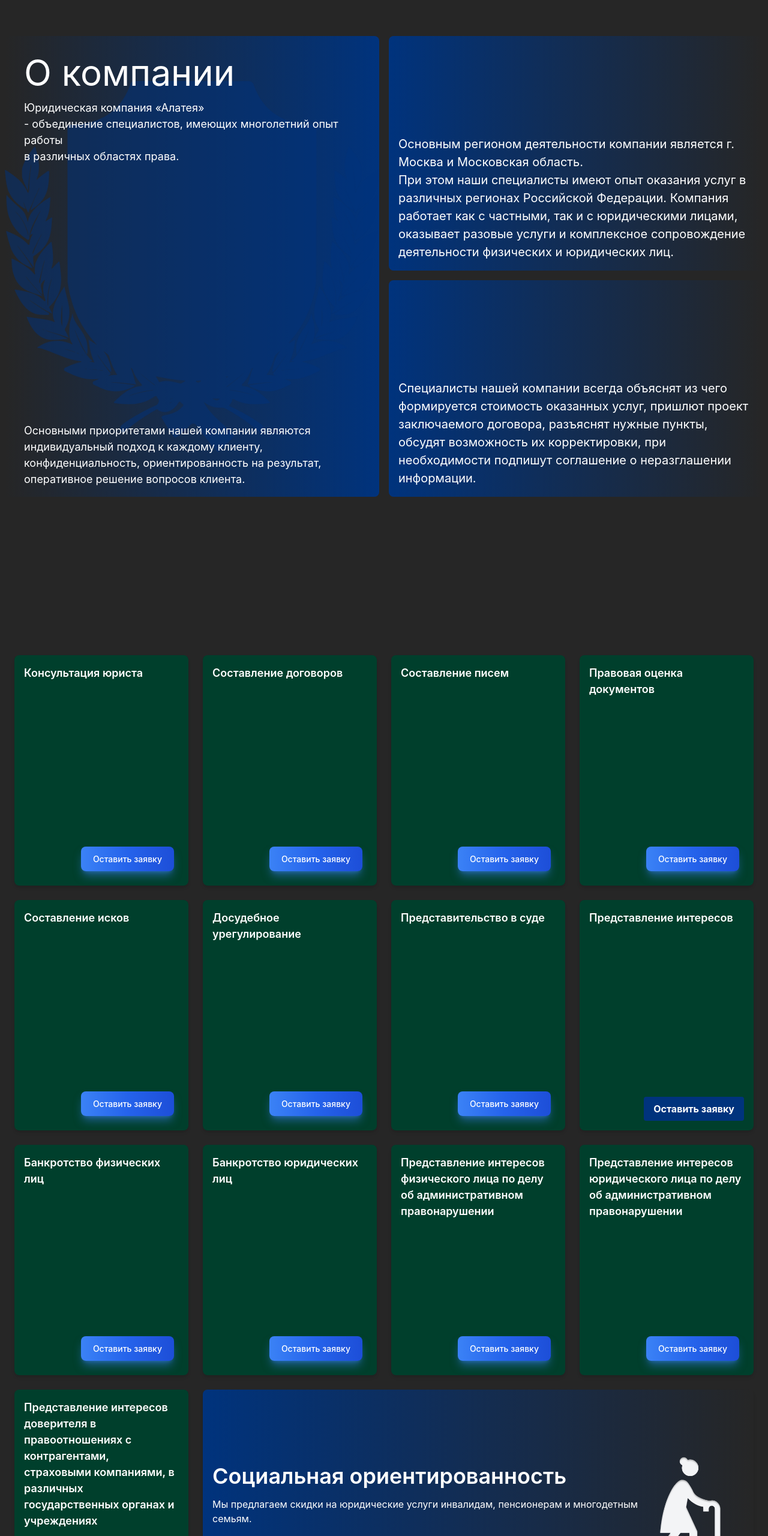
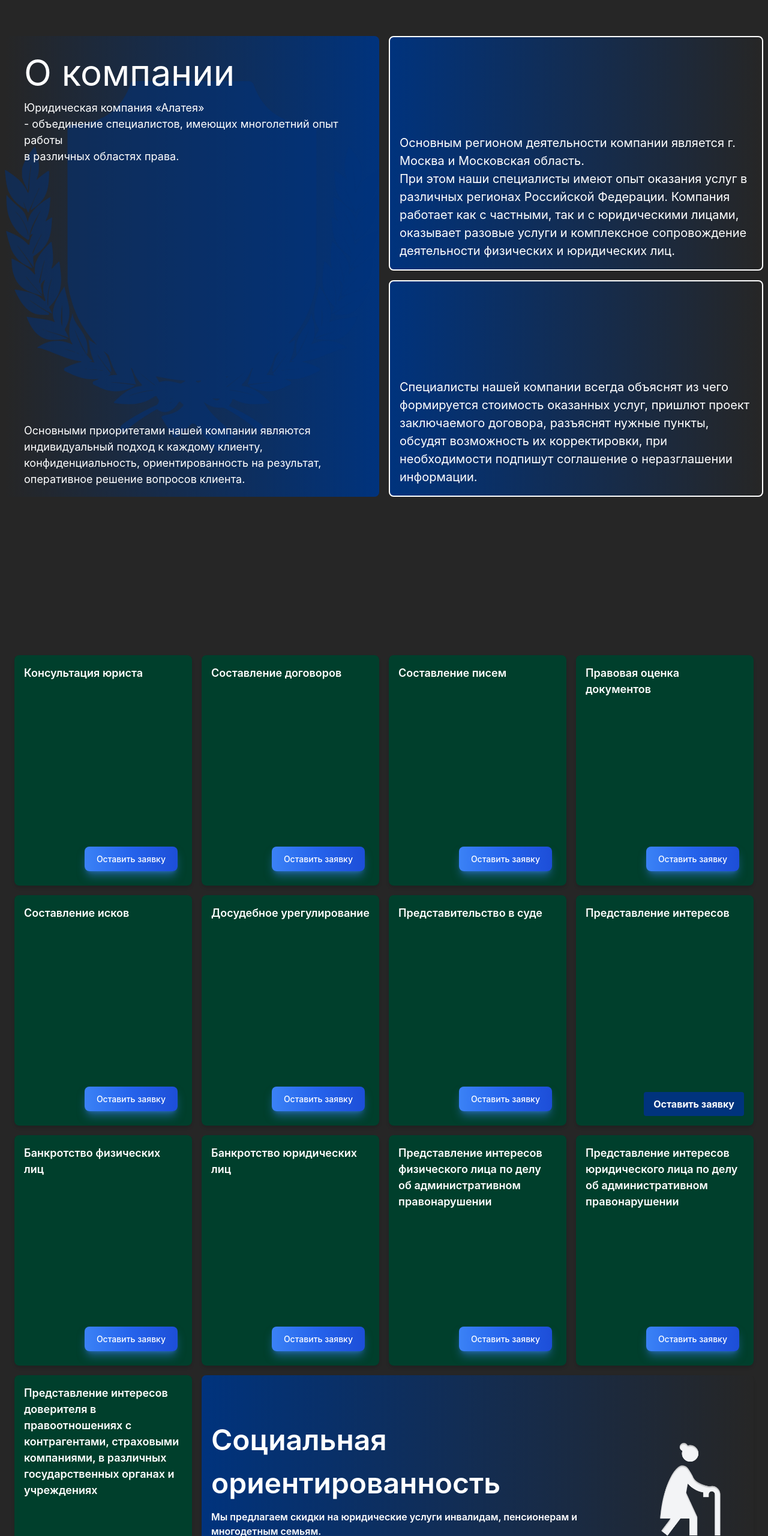
Before and after one commit to vover11/alateya, a website: page index.html in a window 1280 px wide. Shown: the part 1668-4228 px from the top of the page at 60% size. Drawn offline with Linux system fonts and the light colour scheme; a web font is replaced by a local one.

Commit message:
Add files via upload

```diff
--- a/index.html
+++ b/index.html
@@ -229,7 +229,7 @@
 
                 <!-- Правый контейнер -->
                 <div class="grid grid-cols-1 h-192 gap-4">
-                    <div class="bg-gradient-to-r from-primary to-warning rounded-lg flex items-end justify-start p-4">
+                    <div class="bg-gradient-to-r from-primary to-warning rounded-lg flex items-end justify-start p-4 border-2 border-white">
                         <!-- Добавлен отступ и выравнивание -->
                         <h3 class="text-white text-xl">
                             Основным регионом деятельности компании является г. Москва и Московская область. <br>
@@ -239,7 +239,7 @@
                             сопровождение деятельности физических и юридических лиц.
                         </h3>
                     </div>
-                    <div class="bg-gradient-to-r from-primary to-warning rounded-lg flex items-end justify-start p-4">
+                    <div class="bg-gradient-to-r from-primary to-warning rounded-lg flex items-end justify-start p-4 border-2 border-white">
                         <!-- Добавлен отступ и выравнивание -->
                         <h3 class="text-white text-xl">
                             Специалисты нашей компании всегда объяснят из чего формируется
@@ -254,7 +254,7 @@
         </div>
     </section>
 
-    <div class="grid grid-cols-1 sm:grid-cols-2 lg:grid-cols-4 gap-6 p-6">
+    <div class="grid grid-cols-1 sm:grid-cols-2 lg:grid-cols-4 gap-4 p-6">
         <!-- Карточки с услугами -->
         <div
             class="bg-accent w-full p-4 shadow-md rounded-lg text-left h-96 relative hover:bg-[#01AC6A] transition duration-300">
@@ -355,13 +355,13 @@
 
         <!-- Рекламный баннер -->
         <div
-            class="bg-gradient-to-r from-primary to-warning p-4 shadow-md rounded-lg h-auto w-full flex flex-col sm:flex-row items-center justify-between sm:col-span-2 lg:col-span-3">
+            class="bg-gradient-to-r from-primary to-warning p-4 shadow-md rounded-lg h-auto w-full flex flex-col sm:flex-row items-center justify-around sm:col-span-2 lg:col-span-3">
             <div class="text-white text-left">
-                <h3 class="text-4xl font-semibold">Социальная ориентированность</h3>
-                <p class="mt-2">
+                <h3 class="text-4xl md:text-5xl font-semibold">Социальная ориентированность</h3>
+                <p class="mt-2 font-semibold">
                     Мы предлагаем скидки на юридические услуги инвалидам, пенсионерам и многодетным семьям.
                 </p>
-                <p class="mt-4 font-bold">
+                <p class="mt-4">
                     Воспользуйтесь скидкой до 20% при предъявлении соответствующих документов.
                 </p>
             </div>
@@ -396,7 +396,7 @@
     <section id="contact-section" class="h-full md:h-192 mt-56 flex flex-col md:flex-row gap-4 mx-2">
         <div class="feedback_form w-full md:w-1/2 h-192 md:h-full bg-gradient-to-r from-primary to-warning">
             <form id="myForm" class="w-full p-2 rounded-md h-full">
-                <p class="font-regular text-left text-white text-3xl 2xl:text-7xl z-10 mb-2">
+                <p class="font-regular text-left text-white text-3xl 2xl:text-7xl z-10 mb-4">
                     Бесплатная<br>
                     консультация
                 </p>
@@ -418,7 +418,7 @@
             <script src="telegram2.js"></script>
         </div>
 
-        <div class="p-2 bg-accent h-192 md:h-full  w-full md:w-1/2 feedback_form  rounded-md">
+        <div class="p-2 bg-accent h-192 md:h-full  w-full md:w-1/2 feedback_form  rounded-md border-2 border-white">
             <div class="container h-full mx-auto relative" id="calendarContainer">
                 <!-- <p class="text-white 2xl:text-2xl mt-8">
                     Выберите удобную дату, оставьте заявку,<br> и наши юристы свяжутся с вами <br> для бесплатной
```
Also changed, not shown: output.css.
